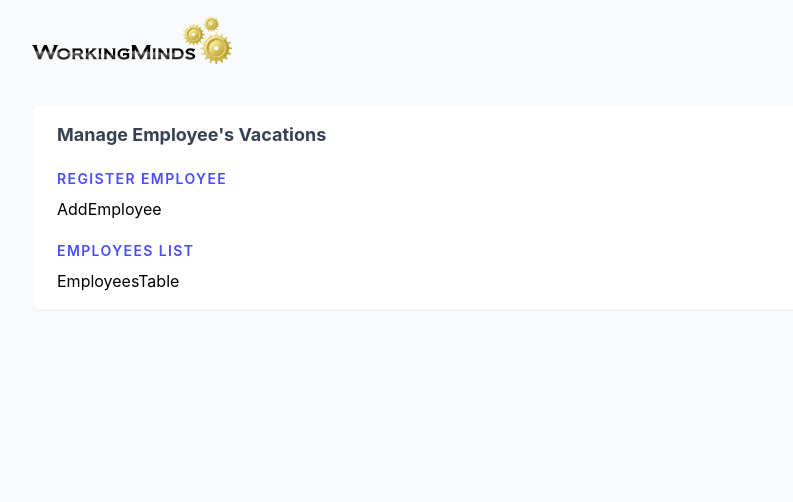
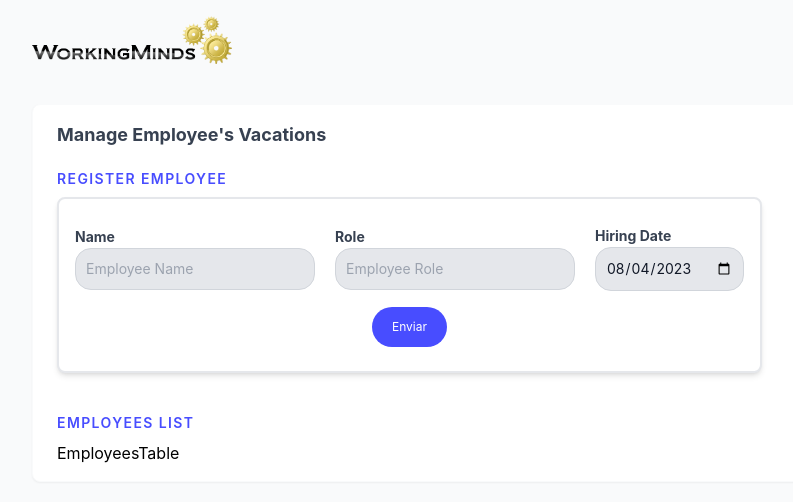
Before and after one commit to alinesm/Employees_Vacations_Manager, a Next.js app: page / in a window 1280 px wide. Shown: the top 502 px of the page, without its empty margins (8-801 px from the left). Built offline with nearby package versions, Linux system fonts and the light colour scheme.

Commit message:
style AddEmployee component

```diff
--- a/components/AddEmployee.tsx
+++ b/components/AddEmployee.tsx
@@ -1,7 +1,43 @@
 import React from "react";
+import dayjs from "dayjs";
 
 function AddEmployee() {
-  return <div>AddEmployee</div>;
+  return (
+    <form className="mb-10 border-2 items-center w-fit flex flex-col bg-white rounded-lg shadow-md px-4 py-6 ">
+      <div className="flex-center  gap-5">
+        <div>
+          <label className="label">Name</label>
+          <input
+            className="input"
+            type="text"
+            placeholder="Employee Name"
+            required
+          />
+        </div>
+        <div>
+          <label className="label">Role</label>
+          <input
+            className="input"
+            type="text"
+            placeholder="Employee Role"
+            required
+          />
+        </div>
+        <div>
+          <label className="label">Hiring Date</label>
+          <input
+            className="input"
+            type="date"
+            defaultValue={dayjs().format("YYYY-MM-DD")}
+            required
+          />
+        </div>
+      </div>
+      <button className="button" type="submit">
+        Enviar
+      </button>
+    </form>
+  );
 }
 
 export default AddEmployee;
--- a/components/Dashboard.tsx
+++ b/components/Dashboard.tsx
@@ -94,10 +94,10 @@ const vacationsMock = [
 function Dashboard() {
   return (
     <div>
-      <p className="desc ">Register Employee</p>
+      <p className="title">Register Employee</p>
       <AddEmployee />
 
-      <p className="desc ">Employees List</p>
+      <p className="title">Employees List</p>
       <EmployeesTable />
     </div>
   );
--- a/styles/globals.css
+++ b/styles/globals.css
@@ -27,6 +27,22 @@
   @apply font-bold text-lg text-gray-700;
 }
 
-.desc {
+.title {
   @apply text-[#484dff] mb-2 tracking-widest uppercase font-semibold mt-5 text-sm;
 }
+
+.input {
+  @apply bg-gray-200 border border-gray-300 text-gray-900 text-sm rounded-2xl focus:ring-blue-500 focus:border-blue-500 block w-full placeholder:text-gray-400 placeholder:font-normal  p-2.5;
+}
+
+.label {
+  @apply text-gray-700 text-sm font-bold mb-2;
+}
+
+.button {
+  @apply bg-[#484dff] mt-4 hover:bg-blue-700 text-white py-3 px-5 text-xs rounded-full;
+}
+
+.flex-center {
+  @apply flex items-center justify-center;
+}
```
